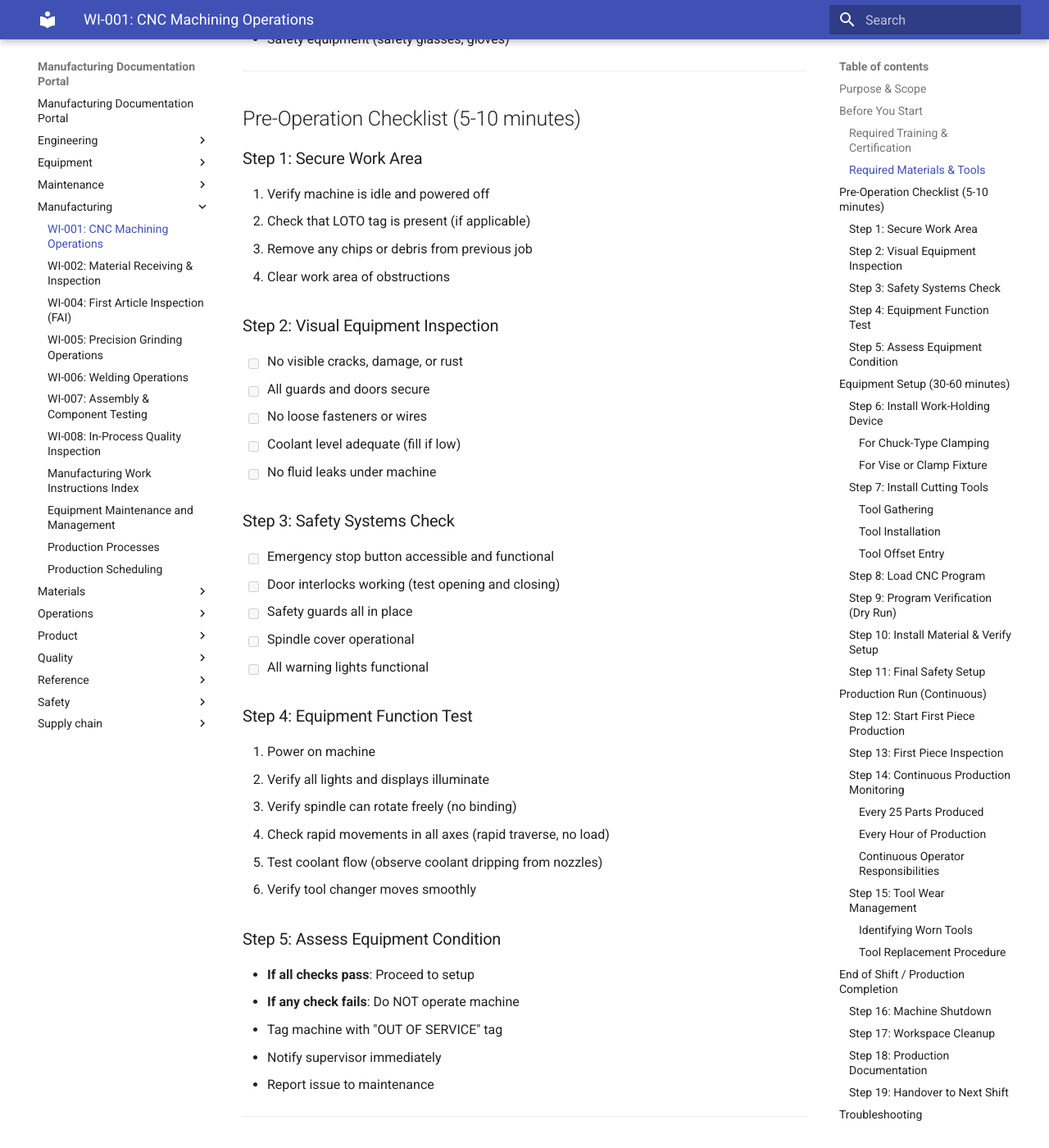
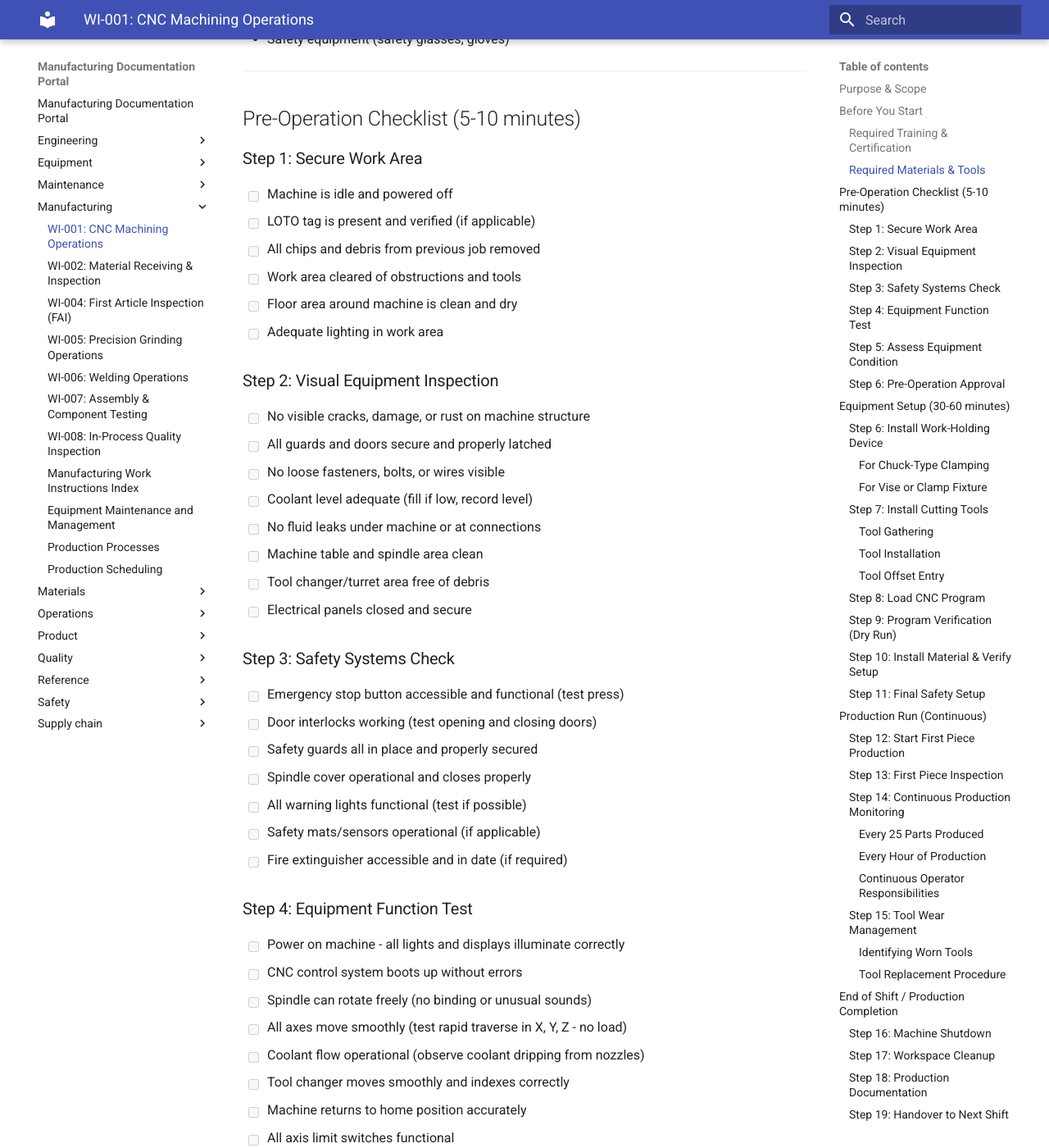
Before and after one commit to xorbh/aapl-docs, an MkDocs documentation site: the page built from docs/manufacturing/WI-001-CNC-Machining.md, in a window 1280 px wide and 1400 px high, scrolled down 1067 px. Shown: the whole window at 82% size. Built offline with MkDocs 1.6.1 and Material for MkDocs 9.7.7, drawn with Linux system fonts in a browser that asks for light colours; some of the changed text lies outside the part shown.

Commit message:
updaed the pre opration checklists

```diff
--- a/docs/manufacturing/WI-001-CNC-Machining.md
+++ b/docs/manufacturing/WI-001-CNC-Machining.md
@@ -43,39 +43,69 @@ This work instruction provides step-by-step procedures for operating CNC machini
 ## Pre-Operation Checklist (5-10 minutes)
 
 ### Step 1: Secure Work Area
-1. Verify machine is idle and powered off
-2. Check that LOTO tag is present (if applicable)
-3. Remove any chips or debris from previous job
-4. Clear work area of obstructions
+- [ ] Machine is idle and powered off
+- [ ] LOTO tag is present and verified (if applicable)
+- [ ] All chips and debris from previous job removed
+- [ ] Work area cleared of obstructions and tools
+- [ ] Floor area around machine is clean and dry
+- [ ] Adequate lighting in work area
 
 ### Step 2: Visual Equipment Inspection
-- [ ] No visible cracks, damage, or rust
-- [ ] All guards and doors secure
-- [ ] No loose fasteners or wires
-- [ ] Coolant level adequate (fill if low)
-- [ ] No fluid leaks under machine
+- [ ] No visible cracks, damage, or rust on machine structure
+- [ ] All guards and doors secure and properly latched
+- [ ] No loose fasteners, bolts, or wires visible
+- [ ] Coolant level adequate (fill if low, record level)
+- [ ] No fluid leaks under machine or at connections
+- [ ] Machine table and spindle area clean
+- [ ] Tool changer/turret area free of debris
+- [ ] Electrical panels closed and secure
 
 ### Step 3: Safety Systems Check
-- [ ] Emergency stop button accessible and functional
-- [ ] Door interlocks working (test opening and closing)
-- [ ] Safety guards all in place
-- [ ] Spindle cover operational
-- [ ] All warning lights functional
+- [ ] Emergency stop button accessible and functional (test press)
+- [ ] Door interlocks working (test opening and closing doors)
+- [ ] Safety guards all in place and properly secured
+- [ ] Spindle cover operational and closes properly
+- [ ] All warning lights functional (test if possible)
+- [ ] Safety mats/sensors operational (if applicable)
+- [ ] Fire extinguisher accessible and in date (if required)
 
 ### Step 4: Equipment Function Test
-1. Power on machine
-2. Verify all lights and displays illuminate
-3. Verify spindle can rotate freely (no binding)
-4. Check rapid movements in all axes (rapid traverse, no load)
-5. Test coolant flow (observe coolant dripping from nozzles)
-6. Verify tool changer moves smoothly
+- [ ] Power on machine - all lights and displays illuminate correctly
+- [ ] CNC control system boots up without errors
+- [ ] Spindle can rotate freely (no binding or unusual sounds)
+- [ ] All axes move smoothly (test rapid traverse in X, Y, Z - no load)
+- [ ] Coolant flow operational (observe coolant dripping from nozzles)
+- [ ] Tool changer moves smoothly and indexes correctly
+- [ ] Machine returns to home position accurately
+- [ ] All axis limit switches functional
+- [ ] Spindle brake releases properly
 
 ### Step 5: Assess Equipment Condition
-- **If all checks pass**: Proceed to setup
-- **If any check fails**: Do NOT operate machine
-  - Tag machine with "OUT OF SERVICE" tag
-  - Notify supervisor immediately
-  - Report issue to maintenance
+- [ ] All visual inspections passed
+- [ ] All safety systems verified functional
+- [ ] All equipment function tests passed
+- [ ] No maintenance tags or warnings present
+- [ ] Machine ready for operation
+
+**If all checks pass**: Proceed to setup
+**If any check fails**: Do NOT operate machine
+  - [ ] Tag machine with "OUT OF SERVICE" tag
+  - [ ] Notify supervisor immediately
+  - [ ] Report issue to maintenance
+  - [ ] Document issue in maintenance log
+
+### Step 6: Pre-Operation Approval
+- [ ] All checklist items completed and verified
+- [ ] Operator signature: _________________________ Date: ___________
+- [ ] Supervisor approval (if required): _________________________ Date: ___________
+- [ ] Machine ID: _________________________
+- [ ] Work order number: _________________________
+
+**Approved for operation**: ☐ Yes  ☐ No
+
+**Notes/Concerns**:
+_____________________________________________________________
+_____________________________________________________________
 
 ---
 
```
